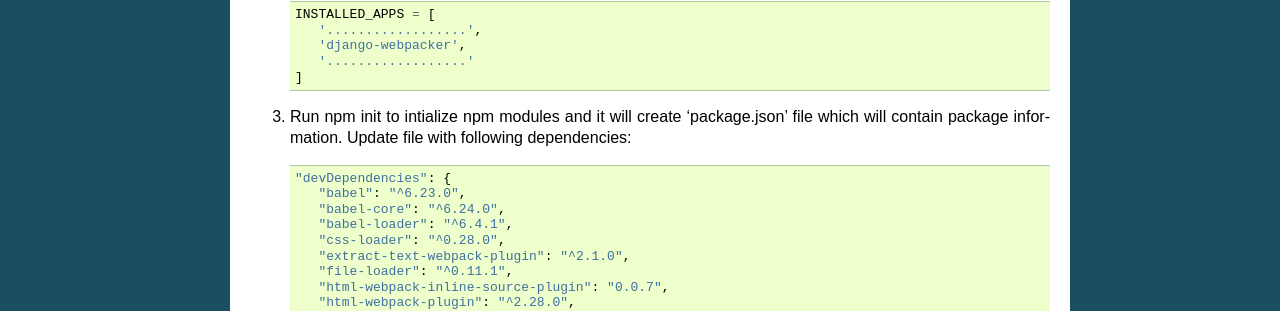
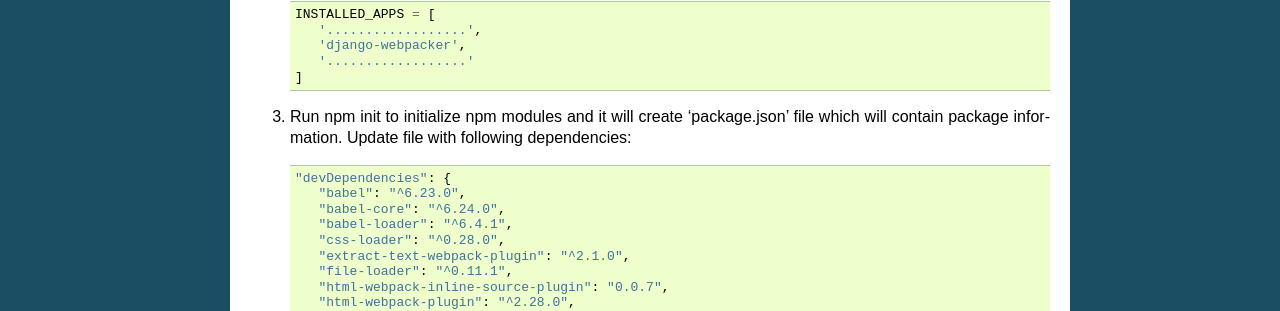
Before and after one commit to MicroPyramid/django-webpacker, a Sphinx documentation site: the page built from docs/source/index.rst, in a window 1280 px wide. Shown: the part 582-893 px from the top of the page. Built offline with Sphinx 7.4.7, drawn with Linux system fonts in a browser that asks for light colours.

Commit message:
docs: Fix simple typo, intialize -> initialize (#9)
There is a small typo in README.rst, docs/source/index.rst.

Should read `initialize` rather than `intialize`.

```diff
--- a/README.rst
+++ b/README.rst
@@ -52,7 +52,7 @@
        '..................'
     ]
 
-3. Run npm init to intialize npm modules and it will create 'package.json' file which will contain package information. Update file with following dependencies::
+3. Run npm init to initialize npm modules and it will create 'package.json' file which will contain package information. Update file with following dependencies::
 
      "devDependencies": {
         "babel": "^6.23.0",
--- a/docs/source/index.rst
+++ b/docs/source/index.rst
@@ -34,7 +34,7 @@
        '..................'
     ]
 
-3. Run npm init to intialize npm modules and it will create 'package.json' file which will contain package information. Update file with following dependencies::
+3. Run npm init to initialize npm modules and it will create 'package.json' file which will contain package information. Update file with following dependencies::
 
      "devDependencies": {
         "babel": "^6.23.0",
```
